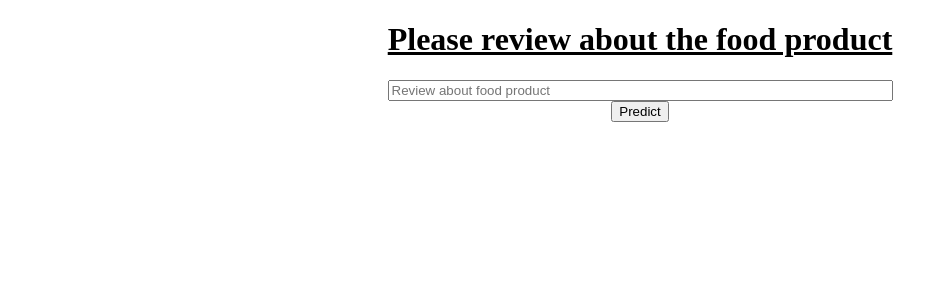
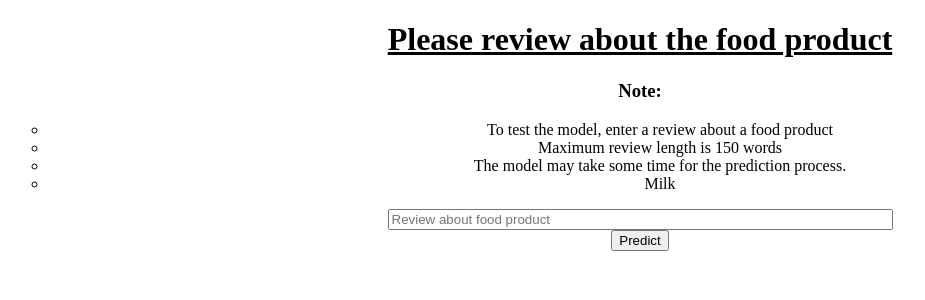
Before and after one commit to Bohraboxer/amazon-food-review-deployment, a Flask app: page / in a window 1280 px wide. Shown: the top 300 px of the page, without its empty margins (0-925 px from the left). Run offline with Flask 2, Linux system fonts and the light colour scheme.

Commit message:
Changes to the html pages

```diff
--- a/templates/index.html
+++ b/templates/index.html
@@ -8,6 +8,13 @@
 <div>
     <center>
         <h1><u>Please review about the food product</u></h1>
+        <h3><b>Note:</b></h3>
+        <ul style="list-style-type:circle;">
+            <li>To test the model, enter a review about a food product</li>
+            <li>Maximum review length is 150 words</li>
+            <li>The model may take some time for the prediction process.</li>
+            <li>Milk</li>
+        </ul>
         <form action="{{ url_for('predict')}}" method="POST">
             <input type="text"  size=60 name="Text" placeholder="Review about food product" required="required" /><br>
             <button type="submit">Predict</button>
--- a/templates/result.html
+++ b/templates/result.html
@@ -8,6 +8,7 @@
 <body>
 <div>
     <center>
+        <h3>Thank you for waiting...!!!</h3>
         <p style="color:blue;font-size:20;text-align:center;"><b>Result for comment</b></p>
         {% if prediction == 1%}
         <h2 style="color:blue;">The review is Positive</h2>
```
